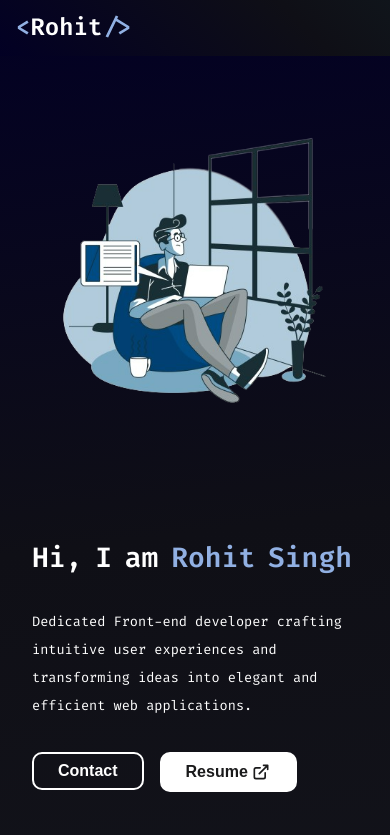
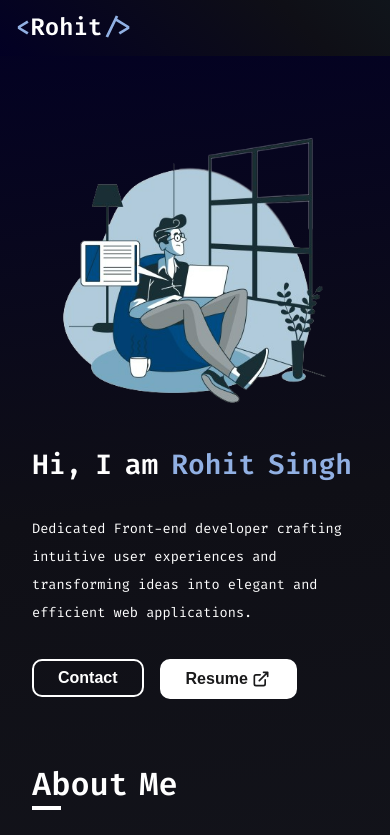
Before and after one commit to HitOP2509/portfolio-new, a React (Vite) app: page / in a window 390 px wide. Shown: the top 835 px of the page. Built offline with nearby package versions, Linux system fonts and the light colour scheme.

Commit message:
added resume and changed some css in hero section buttons

```diff
--- a/src/components/HeroSection/HeroSection.css
+++ b/src/components/HeroSection/HeroSection.css
@@ -69,7 +69,7 @@
 .master-section .container .master-items .buttons button:hover {
     cursor: pointer;
 }
-.master-section .container .master-items .buttons button:nth-child(1) {
+.master-section .container .master-items .buttons .contact-btn {
     padding: 0.75rem 2.5rem;
     background-color: transparent;
     border: 2px solid var(--white-color);
@@ -77,18 +77,18 @@
     font-size: 1rem;
 }
 
-.master-section .container .master-items .buttons button:nth-child(2) {
+.master-section .container .master-items .buttons .resume-btn {
     padding: 0.75rem 2.5rem;
     background-color: var(--white-color);
     border: 2px solid var(--white-color);
     color: var(--dark-color);
     font-size: 1rem;
 }
-.master-section .container .master-items .buttons button:nth-child(1):hover {
+.master-section .container .master-items .buttons .contact-btn:hover {
     background-color: var(--white-color);
     color: var(--dark-color);
 }
-.master-section .container .master-items .buttons button:nth-child(2):hover {
+.master-section .container .master-items .buttons .resume-btn:hover {
     background-color: var(--dark-color);
     color: var(--white-color);
 }
@@ -101,7 +101,8 @@
 
 @media only screen and (max-width: 1080px) {
     .master-section {
-        min-height: 80vh;
+        height: fit-content;
+        min-height: 75vh;
     }
     .master-section .container {
         justify-content: center;
@@ -134,6 +135,10 @@
 }
 
 @media only screen and (max-width: 780px) {
+    .master-section {
+        height: fit-content;
+        min-height: 75vh;
+    }
     .master-section .container {
         flex-direction: column;
         justify-content: center;
@@ -169,12 +174,11 @@
         padding-inline: 2rem;
     }
 
-    .master-section .container .master-items .buttons button:nth-child(1) {
+    .master-section .container .master-items .buttons .contact-btn,
+    .master-section .container .master-items .buttons .resume-btn {
         padding: 0.5rem 1.5rem;
     }
-    .master-section .container .master-items .buttons button:nth-child(2) {
-        padding: 0.5rem 1.5rem;
-    }
+
     .master-section .container .master-items .socials {
         padding-inline: 2rem;
         display: flex;
--- a/src/components/HeroSection/HeroSection.jsx
+++ b/src/components/HeroSection/HeroSection.jsx
@@ -26,12 +26,17 @@ const HeroSection = () => {
                     </div>
                     <div className="buttons">
                         <Link to="/#contact">
-                            <button>Contact</button>
+                            <button className="contact-btn">Contact</button>
                         </Link>
 
-                        <button>
-                            Resume <DownloadArrow />
-                        </button>
+                        <Link
+                            to="/portfolio/cv-rohit-singh.pdf"
+                            target="_blank"
+                        >
+                            <button className="resume-btn">
+                                Resume <DownloadArrow />
+                            </button>
+                        </Link>
                     </div>
                     {/* <div className="socials">
                         <Link to="https://">
```
Also changed, not shown: 1 other file (tests, documents, lock files or other folders).
